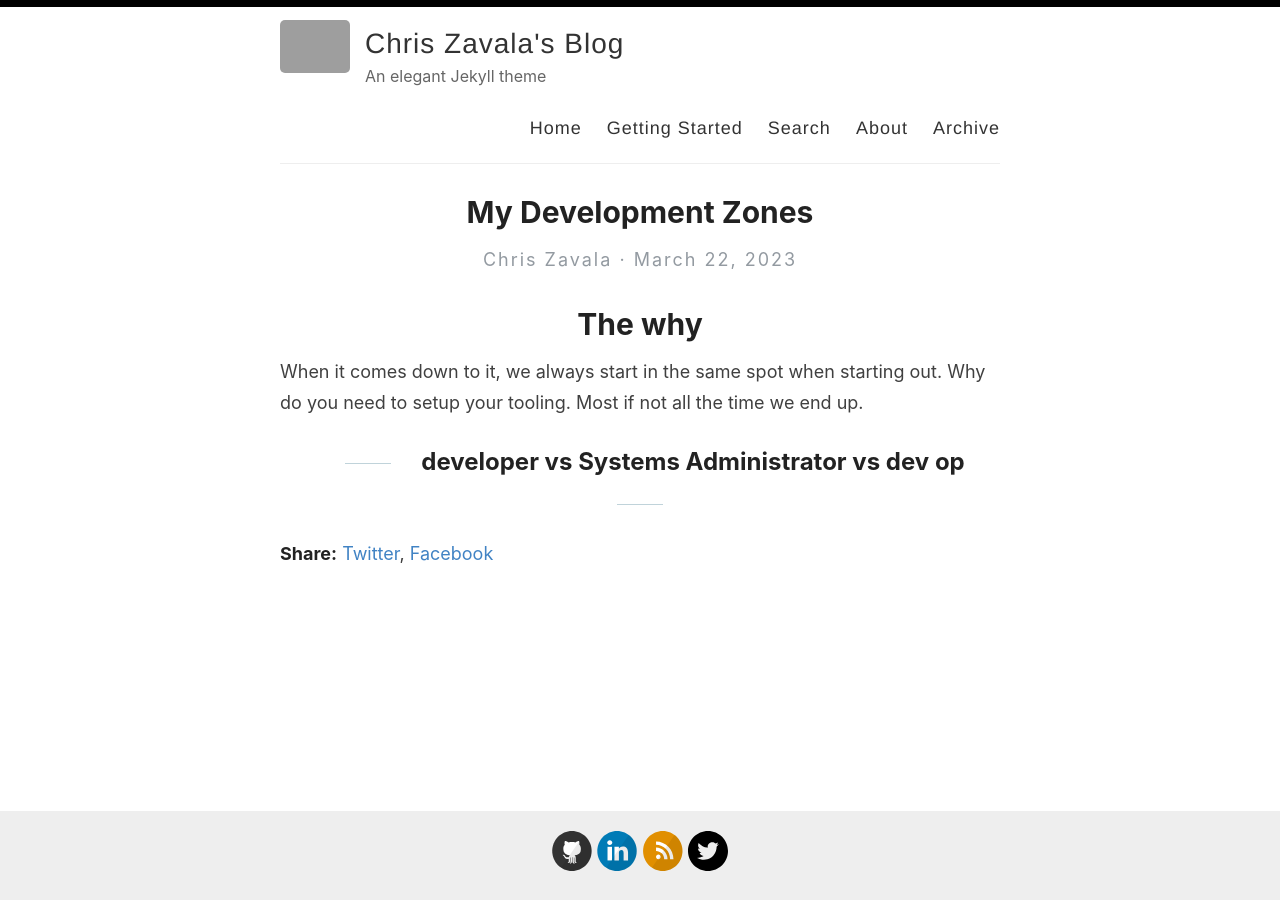
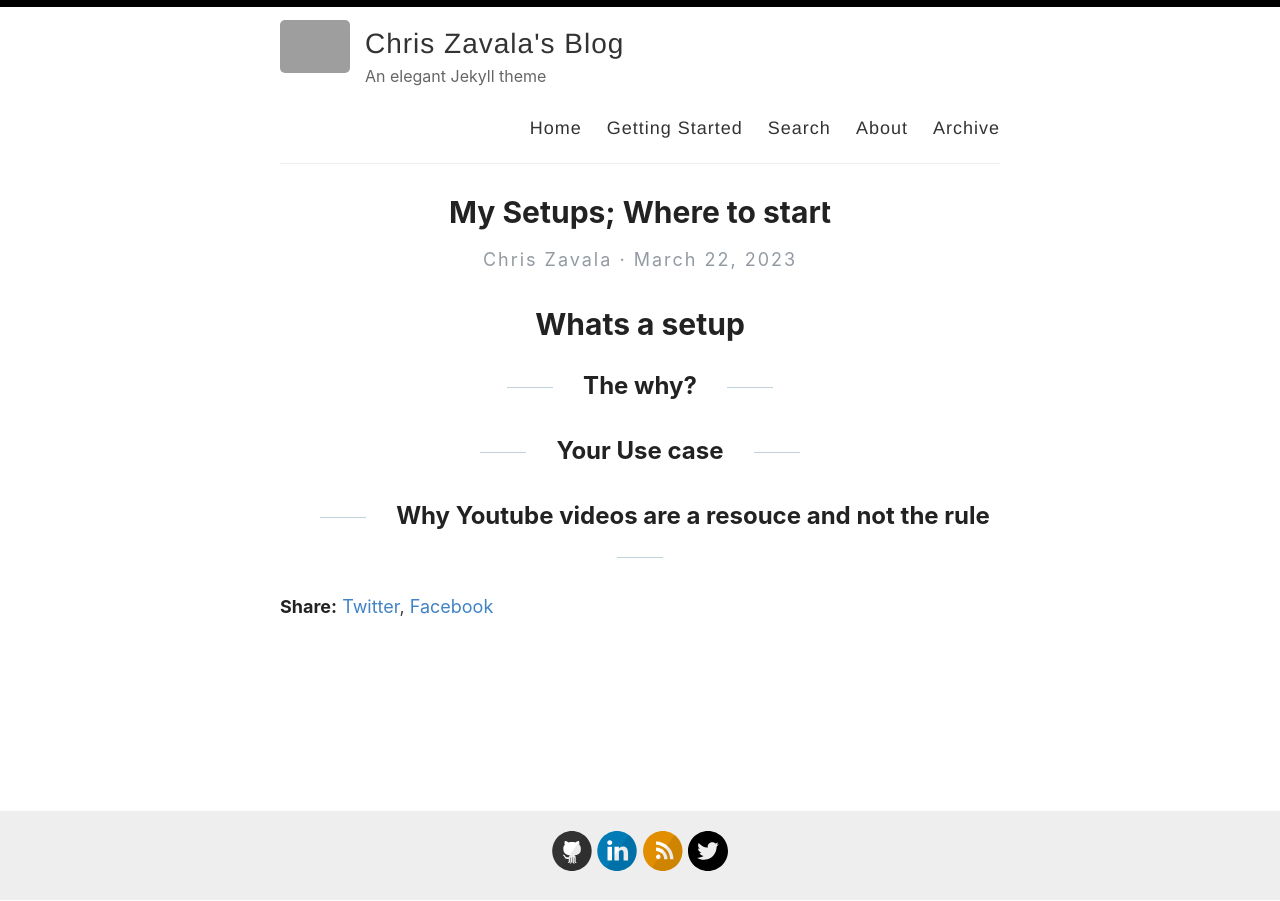
Before and after one commit to zavalalabs/zavalalabs.github.io, a Jekyll site: the page built from _posts/2023-3-22-Developing.md, in a window 1280 px wide. Built offline with Jekyll 4.4.1, drawn with Linux system fonts in a browser that asks for light colours; grey boxes are pictures that could not be loaded.

Commit message:
Add Frame for post

```diff
--- a/_posts/2023-3-22-Developing.md
+++ b/_posts/2023-3-22-Developing.md
@@ -1,10 +1,13 @@
 ---
 layout: post
-title: My Development Zones
+title: My Setups; Where to start
 
 ---
 
-# The why
-When it comes down to it, we always start in the same spot  when starting out. Why do you need to setup your tooling. Most if not all the time we end up.
+# Whats a setup
 
-## developer vs Systems Administrator vs dev op
+## The why?
+
+## Your Use case
+
+## Why Youtube videos are a resouce and not the rule
```
